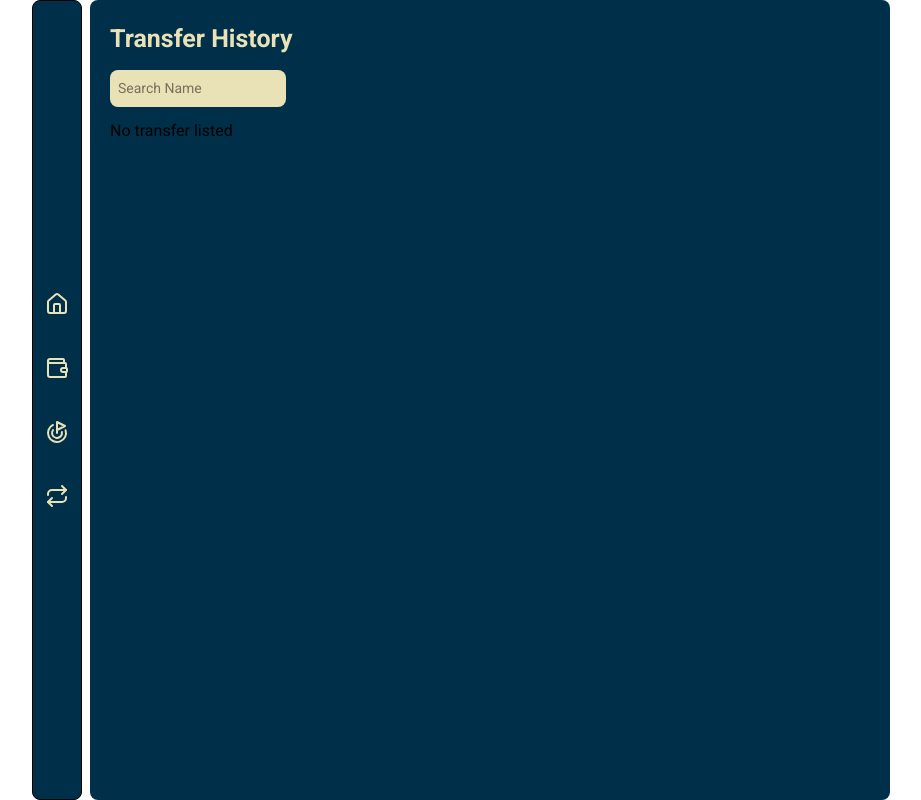
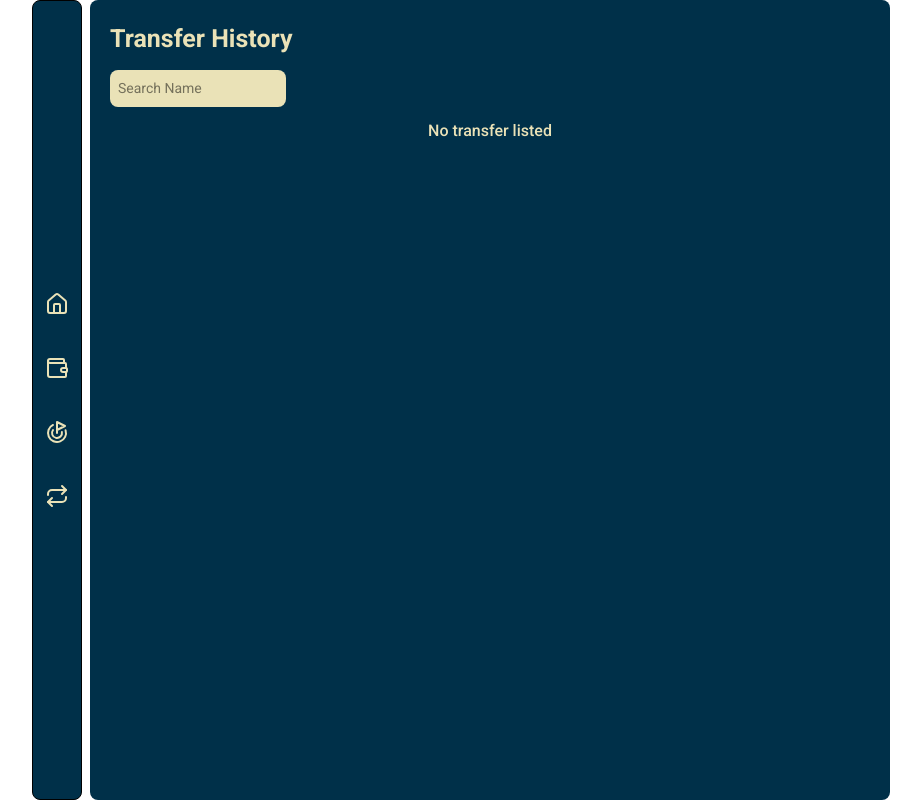
Before and after one commit to Zer0-Gravity/mini-react-project, a React (Vite) app in the folder finance-tracker/: page /transfer in a window 1280 px wide. Shown: the whole page, without its empty margins (179-1100 px from the left). Built offline with nearby package versions, Linux system fonts and the light colour scheme.

Commit message:
Add: delete transfer list logic

```diff
--- a/finance-tracker/src/Component/Transfer/TransferHistory.tsx
+++ b/finance-tracker/src/Component/Transfer/TransferHistory.tsx
@@ -31,7 +31,9 @@ function TransferHistory() {
                         <TransferCard key={transfer.id} data={transfer} />
                     ))
                 ) : (
-                    <h1>No transfer listed</h1>
+                    <h1 className="text-secondary text-center font-medium">
+                        No transfer listed
+                    </h1>
                 )}
             </section>
         </main>
--- a/finance-tracker/src/Component/TransferCard.tsx
+++ b/finance-tracker/src/Component/TransferCard.tsx
@@ -1,11 +1,14 @@
 import { Trash } from "lucide-react";
 import type { TransferProps } from "../type";
+import { useFinanceTrack } from "../Store";
 
 interface CardProps {
     data: TransferProps;
 }
 
 function TransferCard({ data }: CardProps) {
+    const { delTransfer } = useFinanceTrack();
+
     return (
         <div className="w-full bg-secondary p-4 flex flex-col rounded-lg">
             <p className="text-[14px] font-light italic mb-2">
@@ -32,7 +35,10 @@ function TransferCard({ data }: CardProps) {
                         <h1 className="text-xl font-medium">{data.source}</h1>
                     </div>
                 </div>
-                <button className="flex justify-end">
+                <button
+                    className="flex justify-end"
+                    onClick={() => delTransfer(data.id)}
+                >
                     <Trash />
                 </button>
             </div>
```
